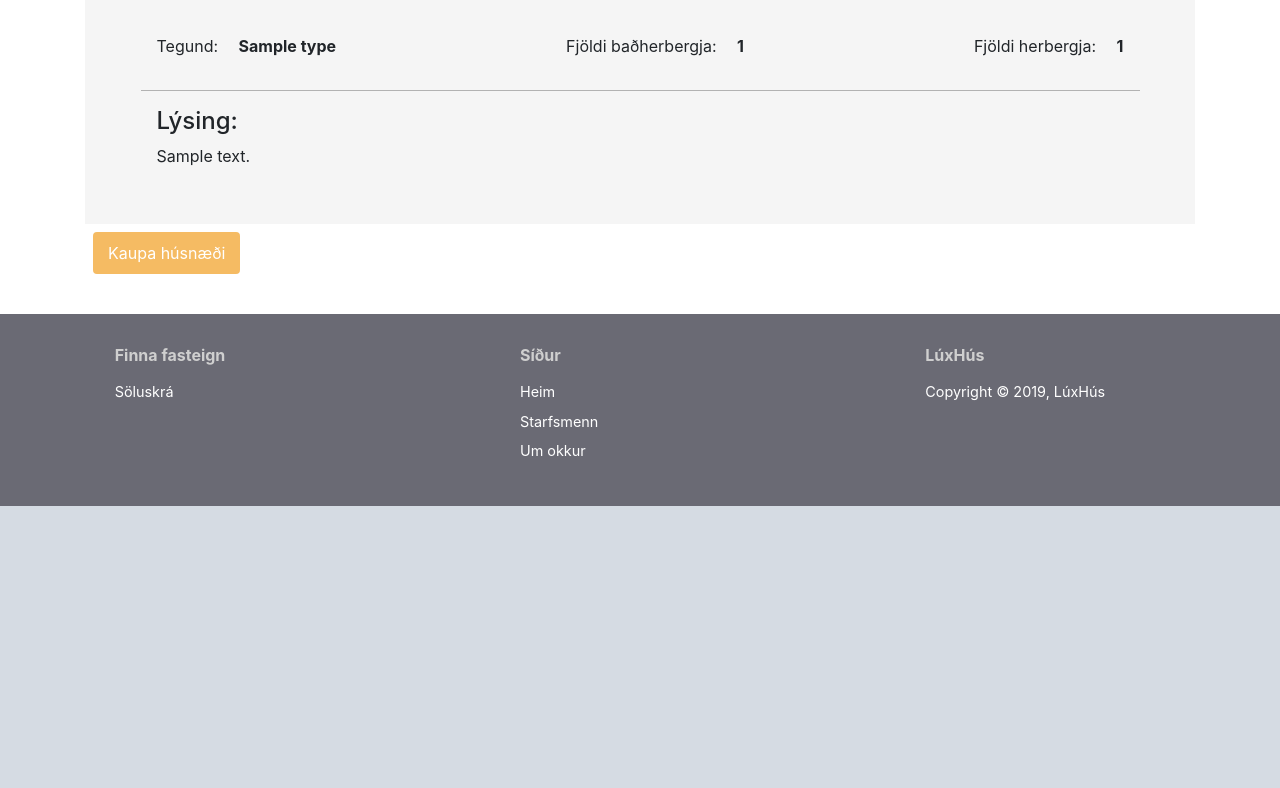
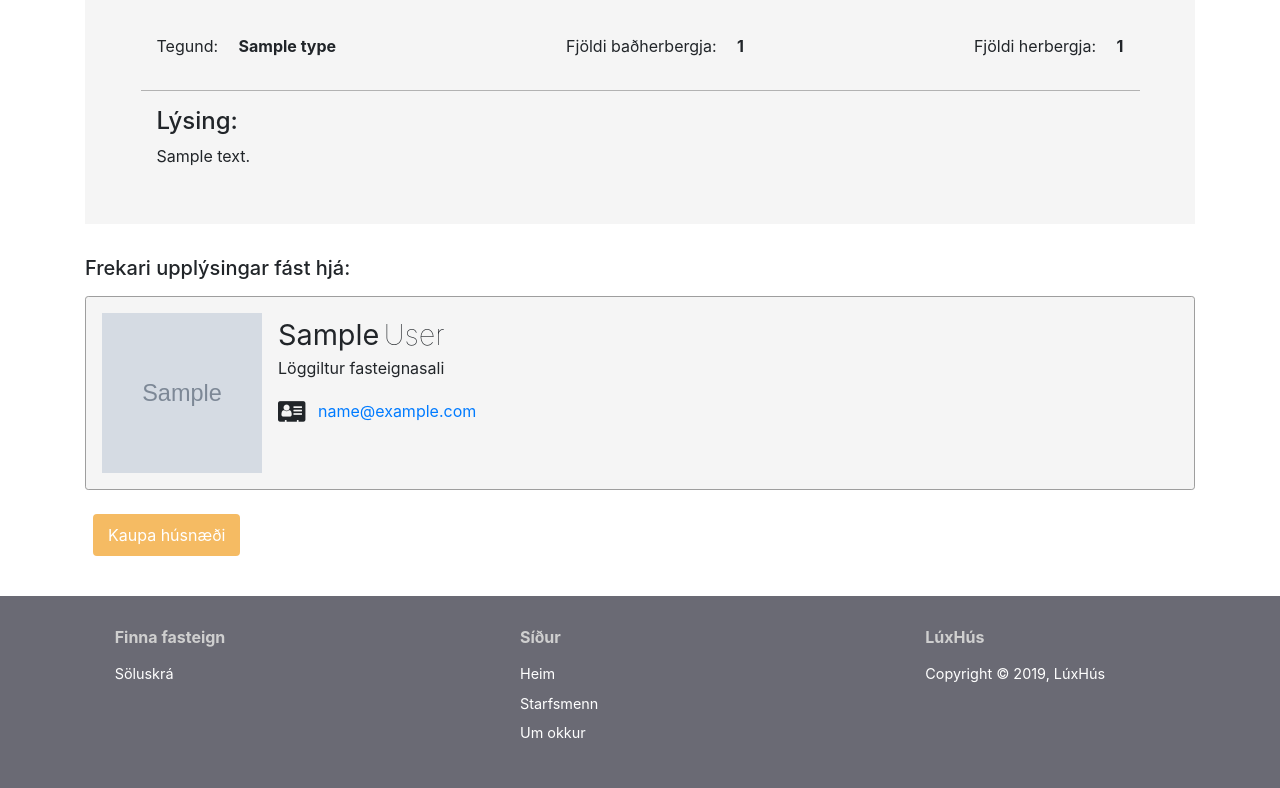
Before and after one commit to pker98/verklegt2, a Django app: template project/templates/hus/husnaedi_details.html in a window 1280 px wide. Shown: the part 856-1644 px from the top of the page. Before the commit the page ends 1362 px from the top, so only its background shows below. Run offline with Django 3.2, Linux system fonts and the light colour scheme; the template is opened without the code that fills it: most values are stand-ins (such as "Sample title", 1, 10 or a date in 2020); grey boxes marked "Sample" are stand-in pictures; some libraries are stand-ins or nearby versions.

Commit message:
fasteignasali displayed á fasteign

```diff
--- a/project/fasteignasala/forms/husnaediform.py
+++ b/project/fasteignasala/forms/husnaediform.py
@@ -40,7 +40,7 @@ class HusnaediCreateForm(ModelForm):
     image = forms.CharField(required=True, widget=forms.TextInput(attrs={ 'class': 'form-control' }))
     class Meta:
         model = Apartment
-        exclude = [ 'id' ]
+        exclude = [ 'id', 'seller' ]
         widgets = {
             'address': widgets.TextInput(attrs={ 'class': 'form-control' }),
             'price': widgets.NumberInput(attrs={ 'class': 'form-control' }),
--- a/project/fasteignasala/models.py
+++ b/project/fasteignasala/models.py
@@ -24,6 +24,7 @@ class Apartment(models.Model):
     description = models.CharField(max_length=600)
     zip = models.IntegerField(blank=False)
     town = models.CharField(max_length=255, blank=False)
+    seller = models.ForeignKey(User, on_delete=models.SET_NULL, null=True)
 
     def __str__(self):
         return self.address
--- a/project/fasteignasala/static/css/main.css
+++ b/project/fasteignasala/static/css/main.css
@@ -12,6 +12,39 @@ h2 {
     font-size: 1.5rem;
 }
 
+.seller .first_name {
+    font-size: 1.8rem;
+    display: inline-block;
+}
+
+.seller .last_name {
+    font-size: 1.8rem;
+    font-weight: lighter;
+    display: inline-block;
+}
+
+.seller img {
+    width:10rem;
+    height: 10rem;
+}
+
+.seller-info {
+    flex-grow: 8;
+    padding: 0 1rem;
+}
+
+.seller {
+    width: 100%;
+    margin: 1rem auto;
+    background-color: whitesmoke;
+    padding: 1rem;
+    border-color: #9e9e9e;
+    border-width: 0.1rem;
+    border-style: solid;
+    border-radius: 0.2rem;
+    display: flex;
+    justify-content: space-evenly;
+}
 .btn-primary, .btn-primary:active, .btn-primary:visited {
     background-color: #F5BB63;
     border: solid #F5BB63;
--- a/project/fasteignasala/static/js/apartments.js
+++ b/project/fasteignasala/static/js/apartments.js
@@ -1,6 +1,6 @@
 
 function sort(){
-    var sortval = $('#sortval').val();
+    var sortval = $('#sortval').value();
     $.ajax({
         type: "POST",
         url: "",
--- a/project/templates/base.html
+++ b/project/templates/base.html
@@ -13,6 +13,7 @@
     <link rel="stylesheet" href="https://stackpath.bootstrapcdn.com/bootstrap/4.3.1/css/bootstrap.min.css" integrity="sha384-ggOyR0iXCbMQv3Xipma34MD+dH/1fQ784/j6cY/iJTQUOhcWr7x9JvoRxT2MZw1T" crossorigin="anonymous">
     <link rel="stylesheet" type="text/css" href="{% static 'css/main.css' %}">
     <link rel="stylesheet" href="//code.jquery.com/ui/1.12.1/themes/base/jquery-ui.css">
+    <link rel="stylesheet" href="https://cdnjs.cloudflare.com/ajax/libs/font-awesome/4.7.0/css/font-awesome.min.css">
     <script src="{% static 'js/price_format.js' %}"></script>
 
 </head>
--- a/project/templates/hus/husnaedi_details.html
+++ b/project/templates/hus/husnaedi_details.html
@@ -45,12 +45,30 @@
             <h2>Lýsing:</h2>
             <p>{{ apartment.description }}</p>
         </div>
+
         <br>
-        <!-- The dots/circles -->
+    </div>
 
+     <h5 style="margin-top: 2rem">Frekari upplýsingar fást hjá:</h5>
 
+    <div class="seller">
+        {% for image in profiles %}
+        {% if image.user_id == apartment.seller.id %}
+           <div>
+               <img src="{{ image.profile_img }}">
+           </div>
+        {% endif %}
+        {% endfor %}
+        <div class="seller-info">
+            <div class="first_name">{{ apartment.seller.first_name }}</div>
+            <div class="last_name"> {{ apartment.seller.last_name }}</div>
+            <p>Löggiltur fasteignasali</p>
+            <i class="fa fa-vcard" style="font-size:24px; position: relative; top: 0.2rem;"></i>
+            <a style="margin-left: 0.5rem" href="mailto: {{ apartment.seller.email }}">{{ apartment.seller.email }}</a>
+        </div>
 
     </div>
+
         <a href="{% url 'greidsla' apartment.id %}" id="btn-buy" class='block btn btn-primary m-2'>Kaupa húsnæði</a>
         {%  if user.is_superuser %}
         <a href="{% url 'eyda_husnaedi' apartment.id %}" id="btn-delete" class='block btn btn-primary m-2'>Eyða húsnæði</a>
--- a/project/templates/hus/nytt_husnaedi.html
+++ b/project/templates/hus/nytt_husnaedi.html
@@ -2,7 +2,7 @@
 {% block content %}
     <form class="form form-horizontal" action="{% url 'nytt_husnaedi' %}" method="post">
     {% csrf_token %}
-    {{ form }}
+    {{ form.as_p }}
     <input type="submit" value="Nýskrá" id="btn-update" class="btn btn-primary pull-right" style="clear:both; margin:10px 0" />
     </form>
 {% endblock %}
```
Also changed, not shown: project/fasteignasala/views.py (+6 -1 lines), project/templates/forsida/home.html (+4 -4 lines), project/fasteignasala/migrations/0006_apartment_seller.py (added), project/greidsla/migrations/0003_auto_20190516_1543.py (added).
